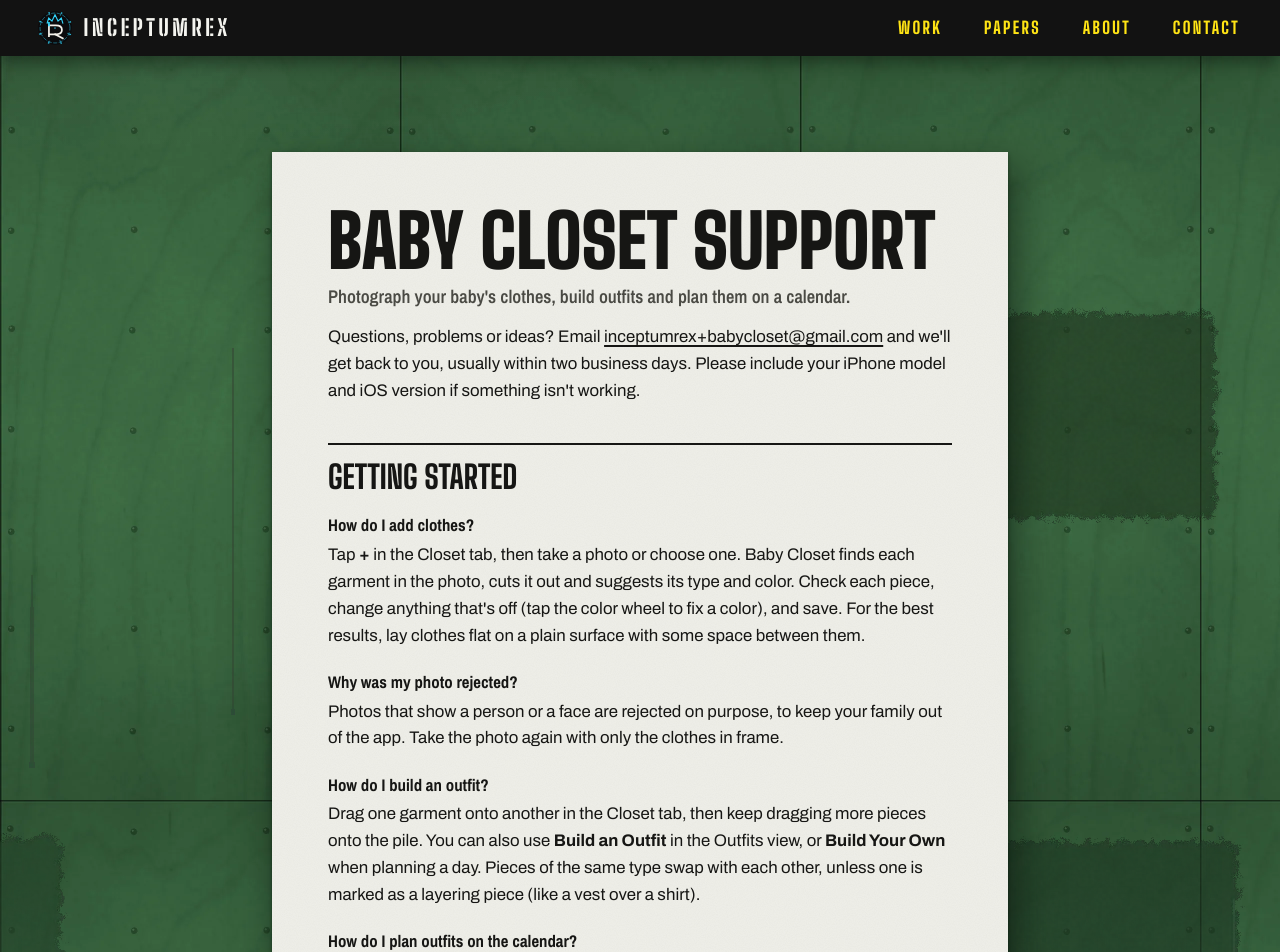
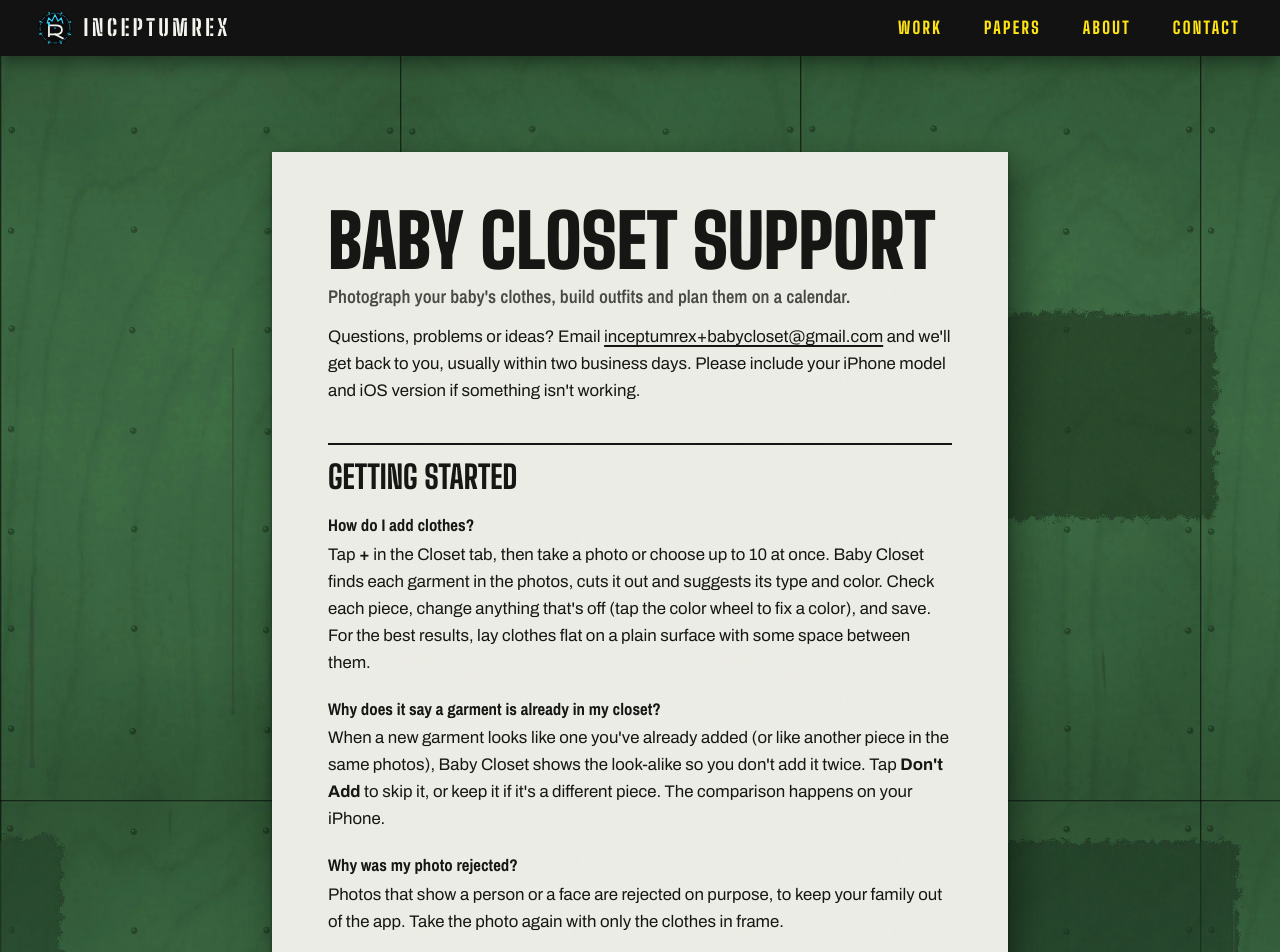
Before and after one commit to alexrf00/inceptumrex, a Next.js app: page /babycloset/support in a window 1280 px wide. Shown: the top 952 px of the page. Built offline with nearby package versions, Linux system fonts and the light colour scheme.

Commit message:
Baby Closet: Siri, several photos, duplicate hints and forecast in reminders
Co-Authored-By: Claude Opus 5.5 <noreply@anthropic.com>

```diff
--- a/src/app/babycloset/policy/page.tsx
+++ b/src/app/babycloset/policy/page.tsx
@@ -52,14 +52,18 @@ export default function BabyClosetPolicy() {
         cut-out and suggest its type, a short name, its pattern and how warm it is. This happens entirely on your
         iPhone. The optional stylist note and the stylist&apos;s pick on the Next Style screen are also written by
         Apple Intelligence on your iPhone.
-        Nothing is sent to us or to anyone else to write it. Reminders, if you turn them on, are scheduled on
-        your iPhone as local notifications; no push service or server is involved.
+        Nothing is sent to us or to anyone else to write it. To point out a garment you may have already added,
+        the app compares new cut-outs with the ones in your closet using Apple&apos;s Vision framework, also on your
+        iPhone. Reminders, if you turn them on, are scheduled on your iPhone as local notifications; no push
+        service or server is involved. When you use Siri or Shortcuts to hear or update today&apos;s outfit, Baby
+        Closet reads your plans on your iPhone and sends nothing to us.
       </p>
 
       <h2>Weather</h2>
       <p>
         If you turn on the forecast in Next Style, Baby Closet asks for your approximate location (not your precise
-        one) and sends it to Apple Weather (WeatherKit) to get the forecast for the coming days. The location isn&apos;t
+        one) and sends it to Apple Weather (WeatherKit) to get the forecast for the coming days, which is also used
+        in your outfit reminders. The location isn&apos;t
         stored by the app, isn&apos;t sent to our servers and isn&apos;t linked to your account. You can turn location
         access off anytime in the Settings app.
       </p>
--- a/src/app/babycloset/support/page.tsx
+++ b/src/app/babycloset/support/page.tsx
@@ -28,10 +28,16 @@ export default function BabyClosetSupport() {
       <h2>Getting started</h2>
       <h3>How do I add clothes?</h3>
       <p>
-        Tap <strong>+</strong> in the Closet tab, then take a photo or choose one. Baby Closet finds each garment
-        in the photo, cuts it out and suggests its type and color. Check each piece, change anything that's off
-        (tap the color wheel to fix a color), and save. For the best results, lay clothes flat on a plain
+        Tap <strong>+</strong> in the Closet tab, then take a photo or choose up to 10 at once. Baby Closet finds
+        each garment in the photos, cuts it out and suggests its type and color. Check each piece, change anything
+        that's off (tap the color wheel to fix a color), and save. For the best results, lay clothes flat on a plain
         surface with some space between them.
+      </p>
+      <h3>Why does it say a garment is already in my closet?</h3>
+      <p>
+        When a new garment looks like one you&apos;ve already added (or like another piece in the same photos),
+        Baby Closet shows the look-alike so you don&apos;t add it twice. Tap <strong>Don&apos;t Add</strong> to skip
+        it, or keep it if it&apos;s a different piece. The comparison happens on your iPhone.
       </p>
       <h3>Why was my photo rejected?</h3>
       <p>
@@ -112,8 +118,17 @@ export default function BabyClosetSupport() {
         Baby Closet can remind you of tomorrow&apos;s outfit the evening before (and, if you like, that
         morning), nudge you on Sunday to plan the week, suggest a closet check every four weeks, mark the start
         of each season, and let you know two days before a free trial ends. Turn each one on or off, and set the
-        times, in Settings → <strong>Reminders</strong>. Reminders are scheduled on your iPhone; nothing is
-        sent to a server.
+        times, in Settings → <strong>Reminders</strong>. If you&apos;ve turned on the forecast in Next Style,
+        outfit reminders also mention the weather, like rain on the way or a chilly morning. Reminders are
+        scheduled on your iPhone; nothing is sent to a server.
+      </p>
+
+      <h2>Siri and Shortcuts</h2>
+      <p>
+        Ask Siri &quot;What&apos;s today&apos;s outfit in Baby Closet?&quot; or &quot;What&apos;s tomorrow&apos;s outfit in
+        Baby Closet?&quot; to hear what&apos;s planned, say &quot;Mark today&apos;s outfit as worn in Baby Closet&quot;
+        after getting dressed, or &quot;Give me an outfit idea in Baby Closet&quot; to open Next Style. The same
+        actions are in the Shortcuts app and in Spotlight, with nothing to set up.
       </p>
 
       <h2>Outgrown clothes</h2>
```
